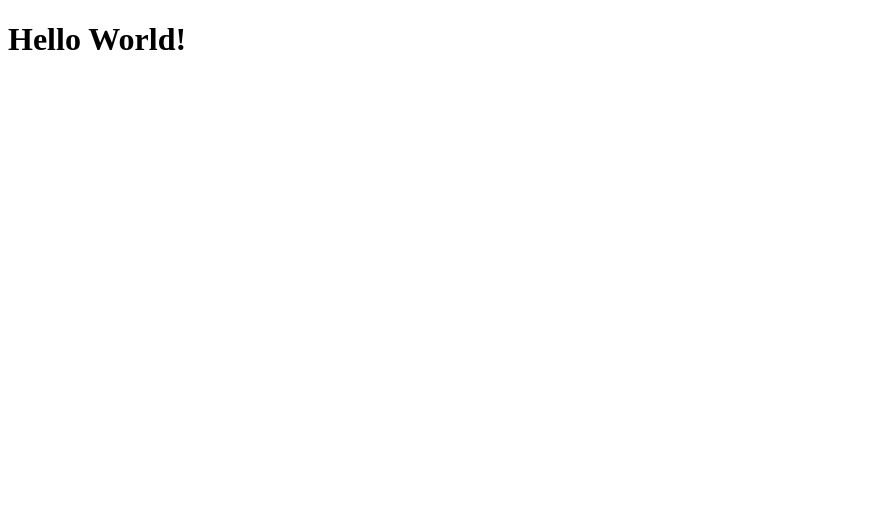
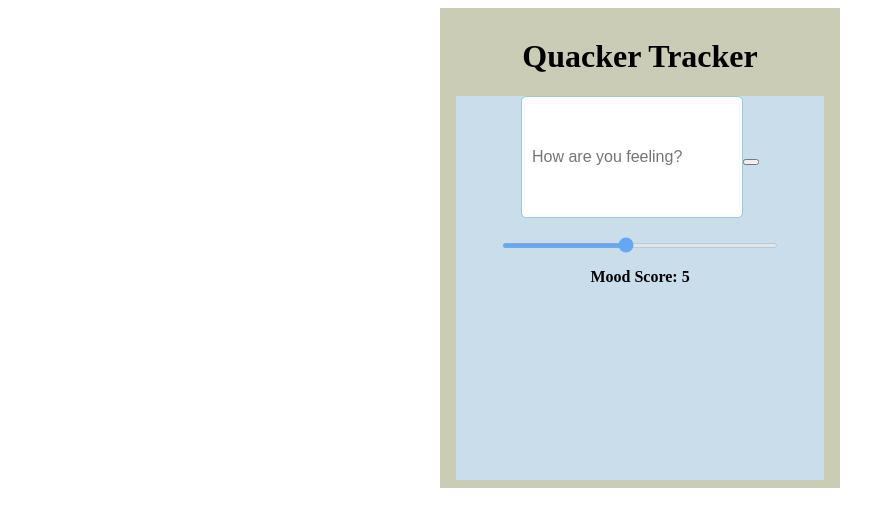
Before and after one commit to gracelo0717/mood-tracker, a React app: page / in a window 1280 px wide. Shown: the whole page, without its empty margins (0-895 px from the left). Built offline with nearby package versions, Linux system fonts and the light colour scheme.

Commit message:
UI/frontend

```diff
--- a/client/components/App.js
+++ b/client/components/App.js
@@ -1,10 +1,15 @@
 import React, { Component } from 'react';
+import { MoodTracker } from './MoodTracker';
+import '../styles.css';
 
 class App extends Component {
   render() {
     return (
-      <div>
-        <h1>Hello World!</h1>
+      <div className='App'>
+        <header className='App-header'>
+          <h1>Quacker Tracker</h1>
+          <MoodTracker />
+        </header>
       </div>
     );
   }
--- /dev/null
+++ b/client/components/MoodForm.js
@@ -0,0 +1,18 @@
+import React from 'react';
+import MoodSlider from './MoodSlider';
+
+export const MoodForm = () => {
+  return (
+    <>
+      <form className='MoodForm'>
+        <input
+          type='text'
+          className='moodInput'
+          placeholder='How are you feeling?'
+        />
+        <button type='submit' className='moodBtn' />
+      </form>
+      <MoodSlider />
+    </>
+  );
+};
--- /dev/null
+++ b/client/components/MoodHistory.js
@@ -0,0 +1,5 @@
+import React from 'react';
+
+export const MoodHistory = () => {
+  return <div>MoodHistory</div>;
+};
--- /dev/null
+++ b/client/components/MoodSlider.js
@@ -0,0 +1,30 @@
+import React, { useState } from 'react';
+
+const MoodSlider = () => {
+  const [mood, setMood] = useState(5);
+  const moodChanger = (event) => {
+    const value = parseInt(event.target.value);
+    if (!isNaN(value)) {
+      setMood(value);
+    }
+  };
+
+  return (
+    <div className='MoodSlider'>
+      <input
+        type='range'
+        min='1'
+        max='10'
+        value={mood}
+        onChange={moodChanger}
+        step='1'
+        className='slider'
+      />
+      <p>
+        <b>Mood Score: {mood}</b>
+      </p>
+    </div>
+  );
+};
+
+export default MoodSlider;
--- /dev/null
+++ b/client/components/MoodTracker.js
@@ -0,0 +1,10 @@
+import React from 'react';
+import { MoodForm } from './MoodForm';
+
+export const MoodTracker = () => {
+  return (
+    <div className='MoodTracker'>
+      <MoodForm />
+    </div>
+  );
+};
--- a/client/index.js
+++ b/client/index.js
@@ -1,5 +1,5 @@
 import React from 'react';
-import ReactDOM from 'react-dom';
+import ReactDOM from 'react-dom/client';
 import App from './components/App';
 
 const rootElement = document.getElementById('root');
--- /dev/null
+++ b/client/styles.css
@@ -0,0 +1,45 @@
+#root {
+  display: flex;
+  flex-direction: column;
+  align-items: center;
+}
+
+.App {
+  background-color: rgba(202, 204, 182, 255);
+  width: 25rem;
+  height: 30rem;
+  display: flex;
+  flex-direction: column;
+  align-items: center;
+  justify-content: center;
+}
+
+.App-header {
+  text-align: center;
+}
+
+.MoodTracker {
+  background-color: rgba(202, 221, 235, 255);
+  width: 23rem;
+  height: 24rem;
+}
+
+.slider {
+  margin-top: 25px;
+  width: 75%;
+  height: 5px;
+  background: #4a86a9;
+  border-radius: 5px;
+  outline: none;
+  opacity: 0.5;
+  transition: opacity 0.1s;
+}
+
+.moodInput {
+  width: 200px;
+  height: 100px;
+  padding: 10px;
+  font-size: 16px;
+  border: 1px solid #96ccd2;
+  border-radius: 5px;
+}
--- a/index.html
+++ b/index.html
@@ -3,7 +3,7 @@
   <head>
     <meta charset="UTF-8" />
     <meta name="viewport" content="width=device-width, initial-scale=1.0" />
-    <title>Document</title>
+    <title>Quacker Tracker</title>
   </head>
   <body>
     <div id="root"></div>
--- a/package.json
+++ b/package.json
@@ -21,7 +21,11 @@
     "@babel/preset-env": "^7.24.7",
     "@babel/preset-react": "^7.24.7",
     "babel-loader": "^9.1.3",
+    "css-loader": "^7.1.2",
     "html-webpack-plugin": "^5.6.0",
+    "node-sass": "^9.0.0",
+    "sass-loader": "^14.2.1",
+    "style-loader": "^4.0.0",
     "webpack": "^5.92.0",
     "webpack-cli": "^5.1.4",
     "webpack-dev-server": "^5.0.4"
```
Also changed, not shown: build/bundle.js (added), 1 other file.
